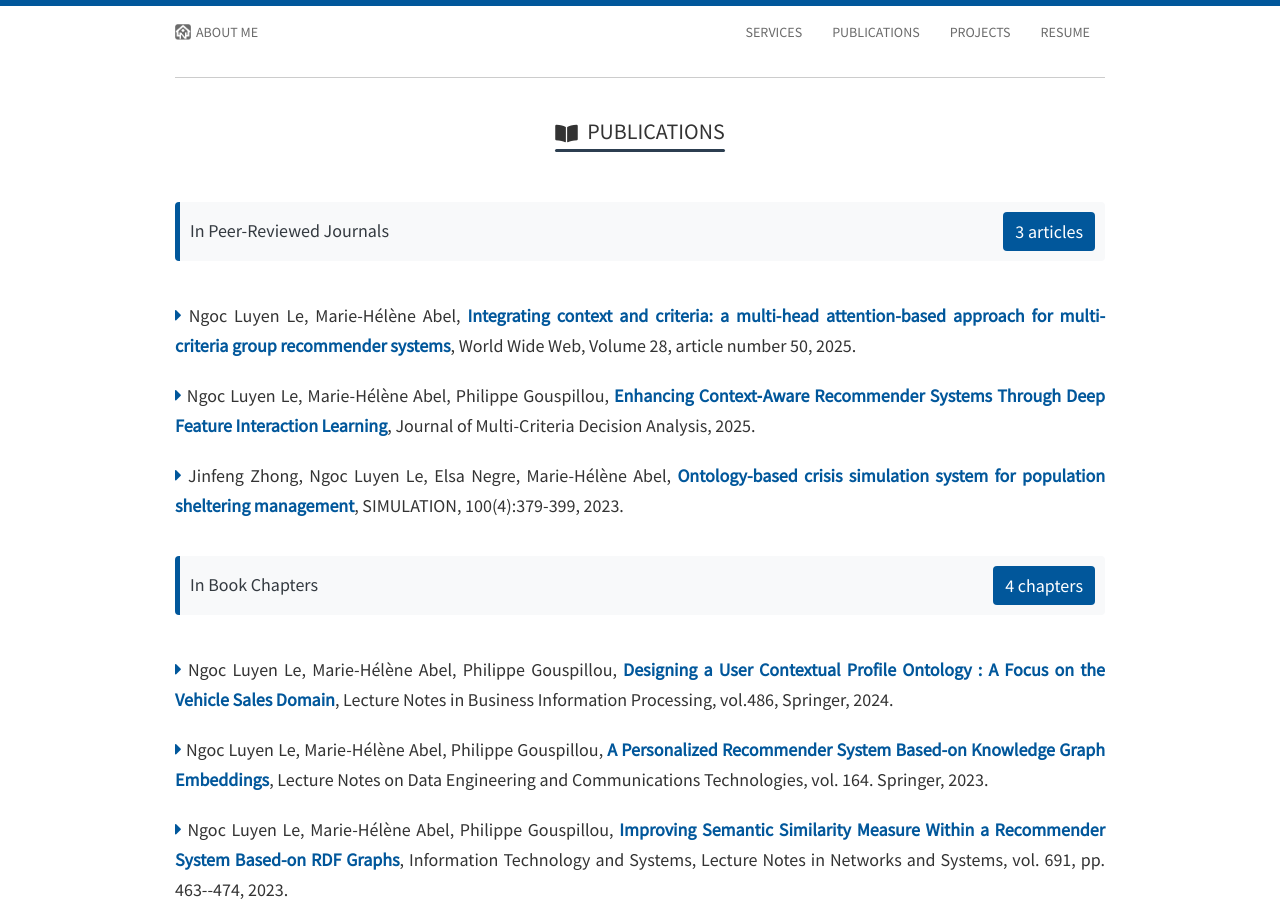
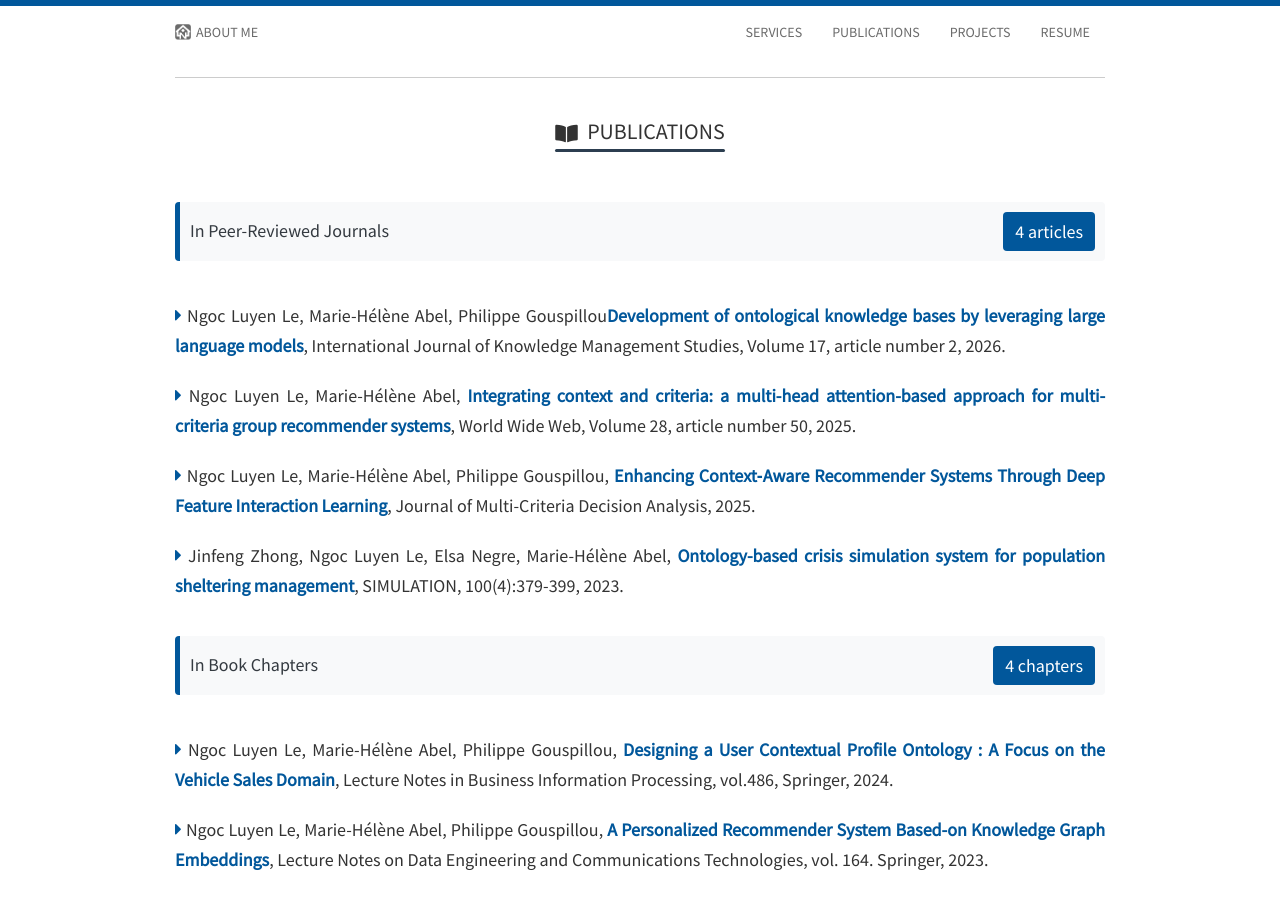
Before and after one commit to lengocluyen/lengocluyen.github.io, a Jekyll site: the page built from publications.html, in a window 1280 px wide and 900 px high. Built offline with Jekyll 4.4.1, drawn with Linux system fonts in a browser that asks for light colours; nearby versions of some CDN libraries.

Commit message:
Update publications.html

```diff
--- a/_includes/publications.html
+++ b/_includes/publications.html
@@ -4,11 +4,16 @@
 
   <div class="section-header d-flex justify-content-between align-items-center">
 	<span>In Peer-Reviewed Journals</span>
-	<span class="badge badge-primary">3 articles</span>
+	<span class="badge badge-primary">4 articles</span>
   </div>
 
   <div class="panel-default">
     <div class="panel-body">
+		<h5>
+			<div class="div-justify-pub">
+				<i class="fa fa-caret-right"></i>&nbsp;Ngoc Luyen Le, Marie-Hélène Abel, Philippe Gouspillou<strong><a href="10.1504/IJKMS.2026.10078273"  target="_blank" rel="noopener noreferrer">Development of ontological knowledge bases by leveraging large language models</a></strong>, International Journal of Knowledge Management Studies, Volume 17, article number 2, 2026.
+			</div>
+		</h5>
 		<h5>
 			<div class="div-justify-pub">
 				<i class="fa fa-caret-right"></i>&nbsp;Ngoc Luyen Le, Marie-Hélène Abel, <strong><a href="https://link.springer.com/article/10.1007/s11280-025-01358-8"  target="_blank" rel="noopener noreferrer">Integrating context and criteria: a multi-head attention-based approach for multi-criteria group recommender systems</a></strong>, World Wide Web, Volume 28, article number 50, 2025.
```
